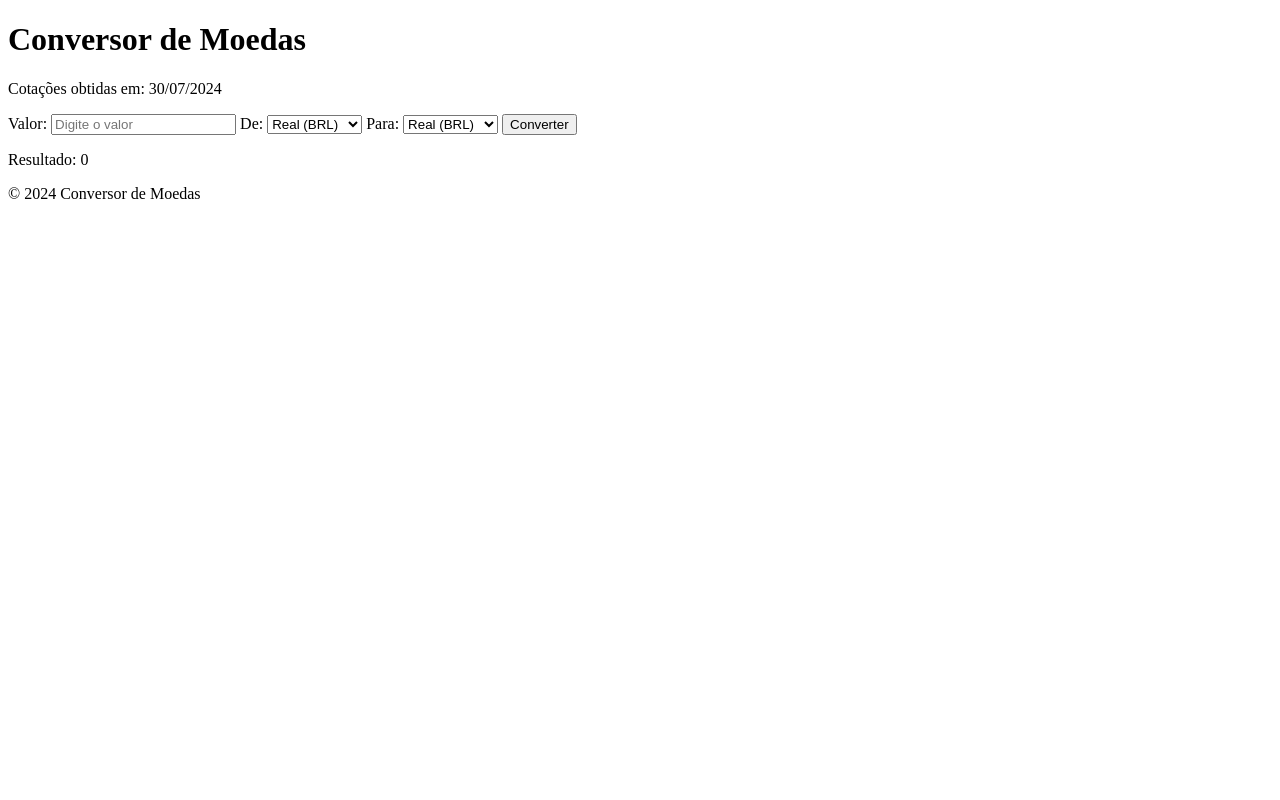
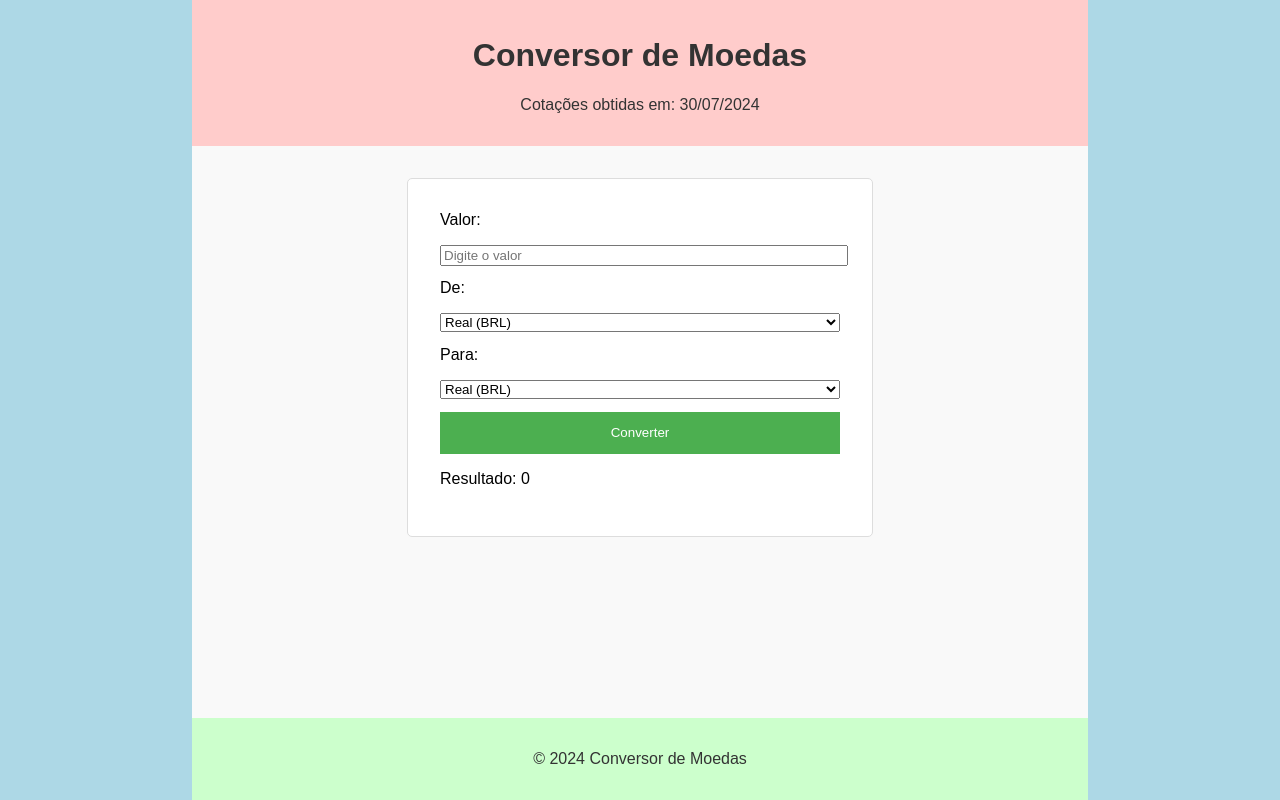
Before and after one commit to Matheus-2106/tarefa-3, a plain HTML site: page index.html in a window 1280 px wide. Drawn offline with Linux system fonts and the light colour scheme.

Commit message:
feat: Adicionado arquivo CSS e incorporado ao arquivo principal

```diff
--- a/index.html
+++ b/index.html
@@ -4,6 +4,7 @@
     <meta charset="UTF-8">
     <meta name="viewport" content="width=device-width, initial-scale=1.0">
     <title>Conversor de Moedas</title>
+    <link rel="stylesheet" href="style.css">
 </head>
 <body>
     <header>
--- /dev/null
+++ b/style.css
@@ -0,0 +1,79 @@
+body {
+    font-family: Arial, sans-serif;
+    margin: 0;
+    padding: 0;
+    display: flex;
+    flex-direction: column;
+    min-height: 100vh;
+}
+
+header {
+    background-color: #ffcccb;
+    color: #333;
+    padding: 1em;
+    text-align: center;
+}
+
+footer {
+    background-color: #ccffcc;
+    color: #333;
+    text-align: center;
+    padding: 1em;
+    margin-top: auto;
+}
+
+main {
+    flex: 1;
+    padding: 2em;
+    background-color: #f9f9f9;
+}
+
+.conversor {
+    max-width: 400px;
+    margin: 0 auto;
+    padding: 2em;
+    border: 1px solid #ddd;
+    border-radius: 5px;
+    background-color: #fff;
+}
+
+label, input, select, button {
+    display: block;
+    width: 100%;
+    margin-bottom: 1em;
+}
+
+button {
+    background-color: #4CAF50;
+    color: white;
+    border: none;
+    padding: 1em;
+    cursor: pointer;
+}
+
+button:hover {
+    background-color: #45a049;
+}
+
+.resultado {
+    margin-top: 1em;
+}
+
+body::before,
+body::after {
+    content: '';
+    display: block;
+    position: fixed;
+    top: 0;
+    bottom: 0;
+    width: 15%;
+    background-color: #add8e6;
+}
+
+body::before {
+    left: 0;
+}
+
+body::after {
+    right: 0;
+}
```
